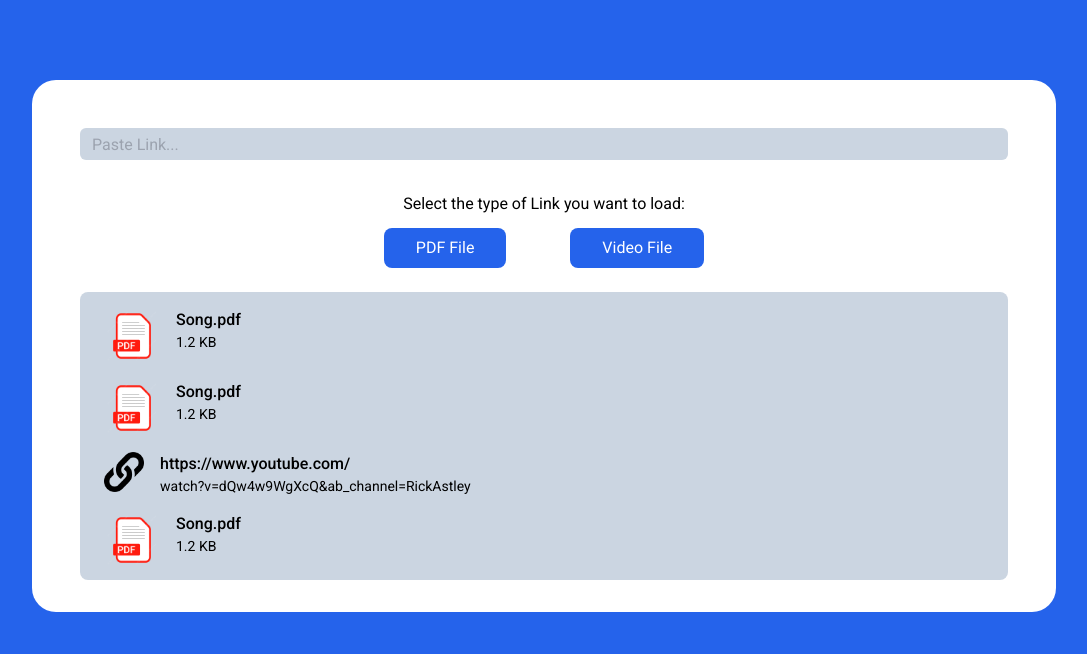
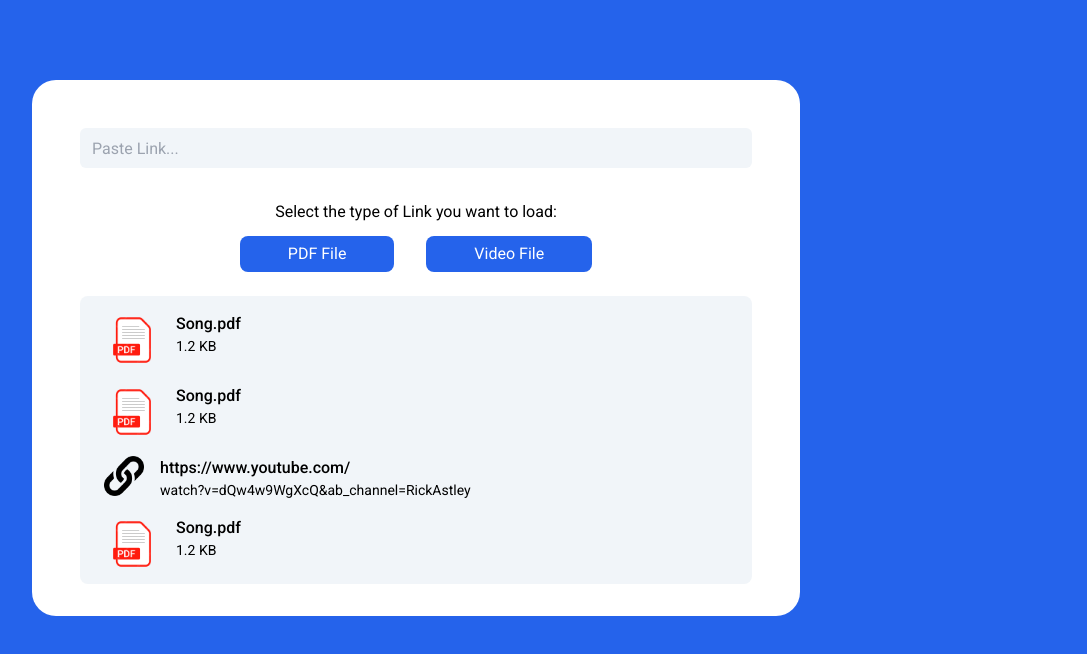
Before and after one commit to martivera1/S102_MTL, a React (Create React App) app in the folder FrontEnd/front-end/: page / in a window 1280 px wide. Shown: the top 654 px of the page, without its empty margins (96-1183 px from the left). Built offline with nearby package versions, Linux system fonts and the light colour scheme; the HTML template or start-up script is replaced by a standard one.

Commit message:
Minor changes in Card component

```diff
--- a/FrontEnd/front-end/src/components/Card.jsx
+++ b/FrontEnd/front-end/src/components/Card.jsx
@@ -3,16 +3,16 @@ import ListedPiece from './ListedPiece'
 
 const Card = () => {
   return (
-    <div className='flex bg-white rounded-3xl mx-32 my-20 flex-col font-roboto max-w-5xl'>
-        <input type="text" placeholder='Paste Link...' className='bg-grey mt-12 bg-slate-300 px-3 rounded-md mx-12 mb-8 h-8 outline-none'/>
+    <div className='flex bg-white rounded-3xl mx-32 my-20 flex-col font-roboto max-w-3xl'>
+        <input type="text" placeholder='Paste Link...' className='bg-grey mt-12 bg-slate-100 px-3 py-5 rounded-md mx-12 mb-8 h-8 outline-none'/>
         <div className='flex align-middle justify-center items-center flex-col'>
             <p className='mb-3'>Select the type of Link you want to load:</p>
             <div className='flex'>
-                <button className='bg-blue-600 rounded-lg px-8 py-2 text-white mr-8 mb-6 hover:bg-blue-700'>PDF File</button>
-                <button className='bg-blue-600 rounded-lg px-8 py-2 text-white ml-8 mb-6 hover:bg-blue-700'>Video File</button>
+                <button className='bg-blue-600 rounded-lg px-12 py-1.5 text-white mr-4 mb-6 hover:bg-blue-700'>PDF File</button>
+                <button className='bg-blue-600 rounded-lg px-12 py-1.5 text-white ml-4 mb-6 hover:bg-blue-700'>Video File</button>
             </div>
         </div>
-        <div className='align-middle justify-center bg-slate-300 overflow-y-auto max-h-72 mb-8 mx-12 rounded-lg'>
+        <div className='align-middle justify-center bg-slate-100 overflow-y-auto max-h-72 mb-8 mx-12 rounded-lg'>
             <ListedPiece title={"Song.pdf"} size={"1.2 KB"} type={"pdf"}/>
             <ListedPiece title={"Song.pdf"} size={"1.2 KB"} type={"pdf"}/>
             <ListedPiece title={"https://www.youtube.com/"} size={"watch?v=dQw4w9WgXcQ&ab_channel=RickAstley"} type={"url"}/>
```
